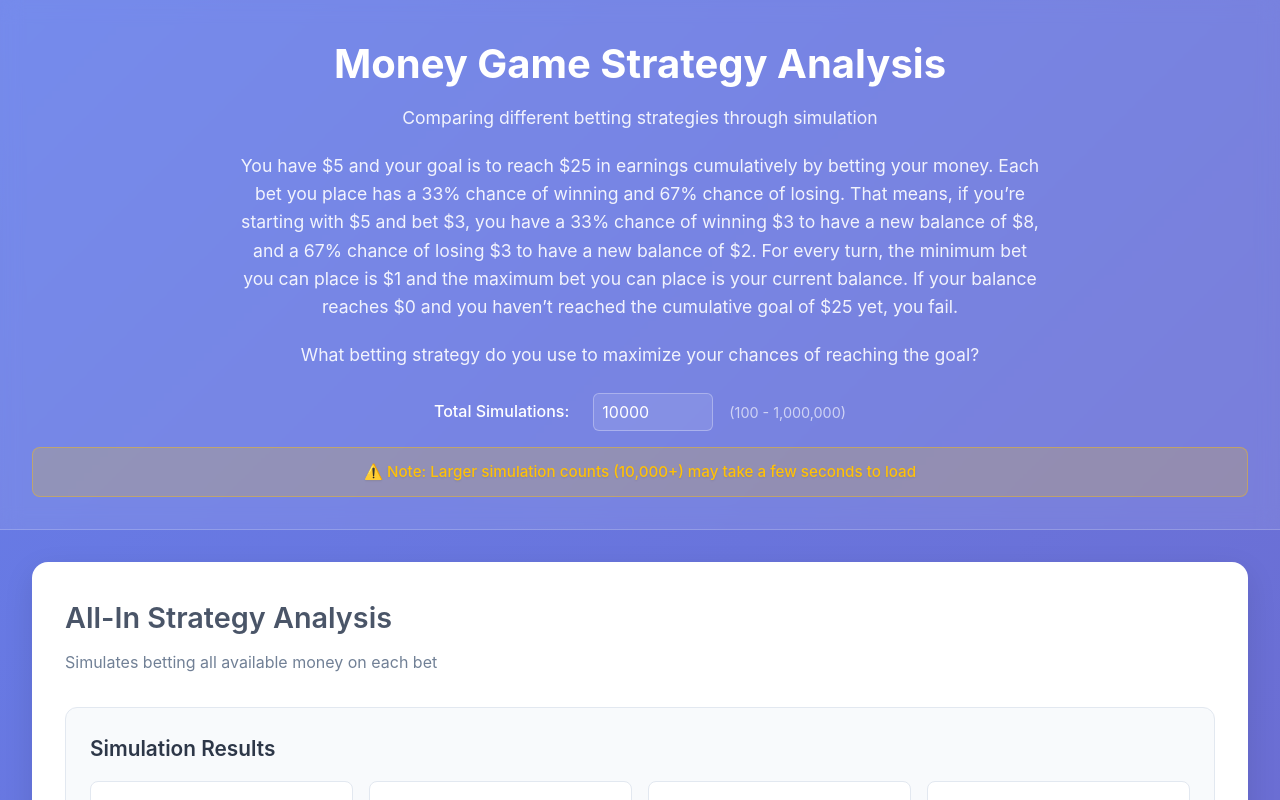
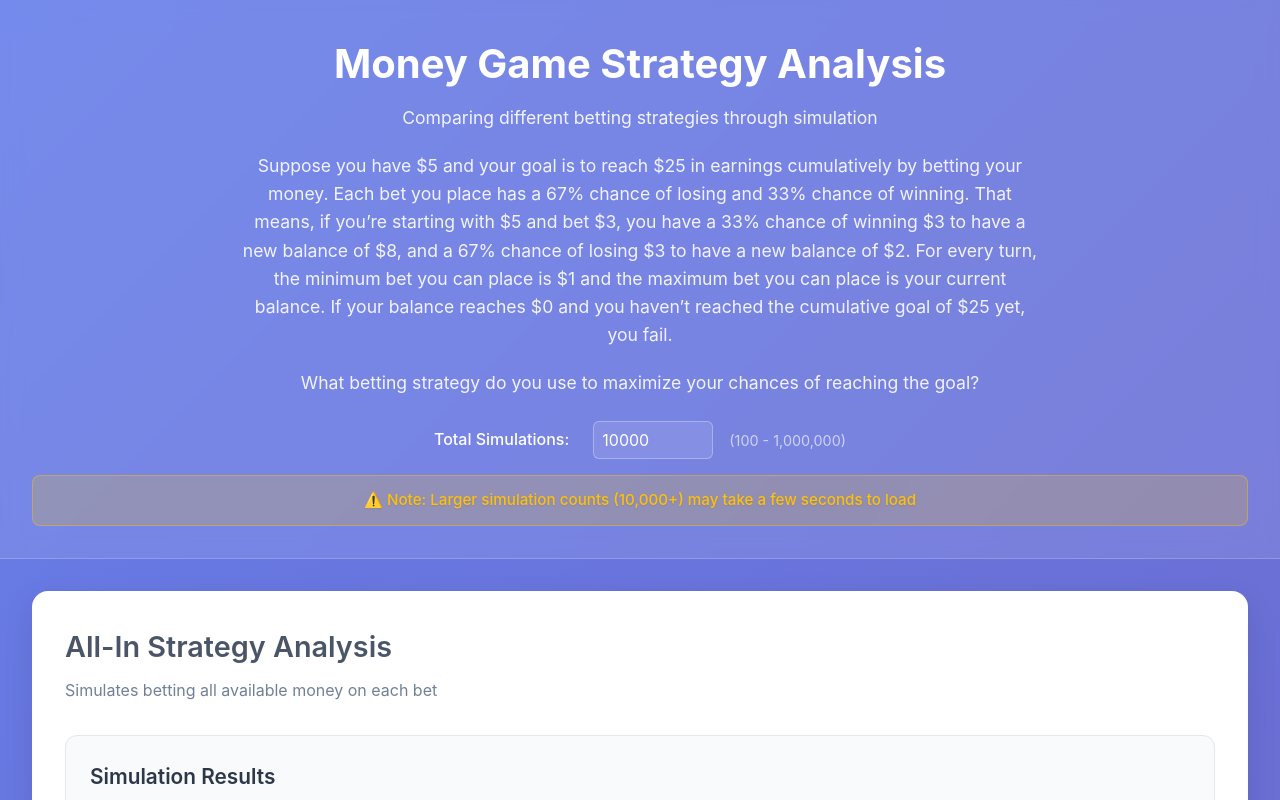
Before and after one commit to kpuneethh/Betting-Game-Simulations, a React (Vite) app: page / in a window 1280 px wide. Shown: the top 800 px of the page. Built offline with nearby package versions, Linux system fonts and the light colour scheme.

Commit message:
changed problem statement

```diff
--- a/src/App.tsx
+++ b/src/App.tsx
@@ -14,7 +14,7 @@ function App() {
           <h1>Money Game Strategy Analysis</h1>
           <p style={{ marginBottom: "20px" }}>Comparing different betting strategies through simulation</p>
           <p style={{ marginBottom: "20px" }}>
-            You have $5 and your goal is to reach $25 in earnings cumulatively by betting your money. Each bet you place has a 33% chance of winning and 67% chance of losing. That means, if you’re starting with $5 and bet $3, you have a 33% chance of winning $3 to have a new balance of $8, and a 67% chance of losing $3 to have a new balance of $2. For every turn, the minimum bet you can place is $1 and the maximum bet you can place is your current balance. If your balance reaches $0 and you haven’t reached the cumulative goal of $25 yet, you fail.
+          Suppose you have $5 and your goal is to reach $25 in earnings cumulatively by betting your money. Each bet you place has a 67% chance of losing and 33% chance of winning. That means, if you’re starting with $5 and bet $3, you have a 33% chance of winning $3 to have a new balance of $8, and a 67% chance of losing $3 to have a new balance of $2. For every turn, the minimum bet you can place is $1 and the maximum bet you can place is your current balance. If your balance reaches $0 and you haven’t reached the cumulative goal of $25 yet, you fail.
           </p>
           <p>
             What betting strategy do you use to maximize your chances of reaching the goal?
```
Also changed, not shown: 1 other file (tests, documents, lock files or other folders).
